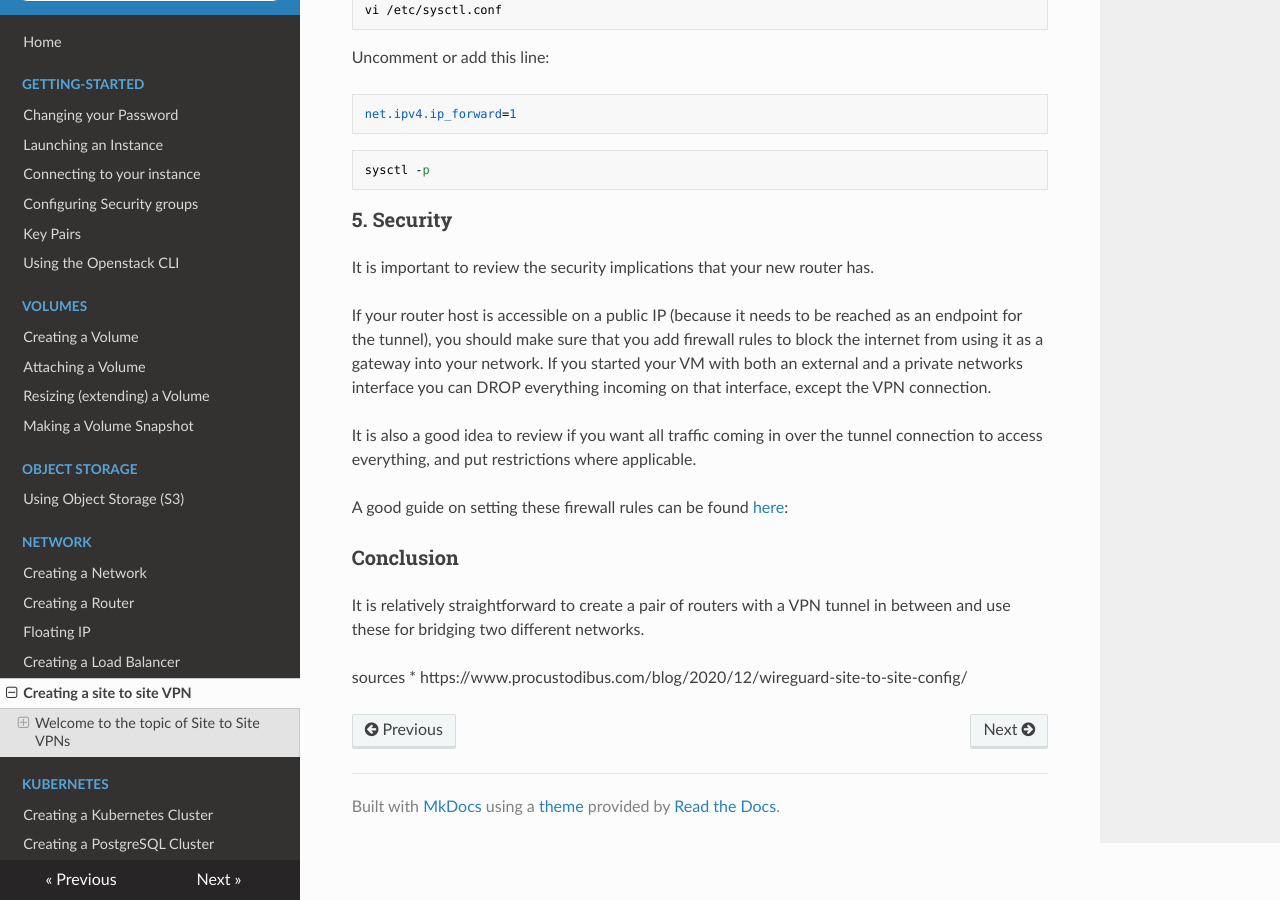
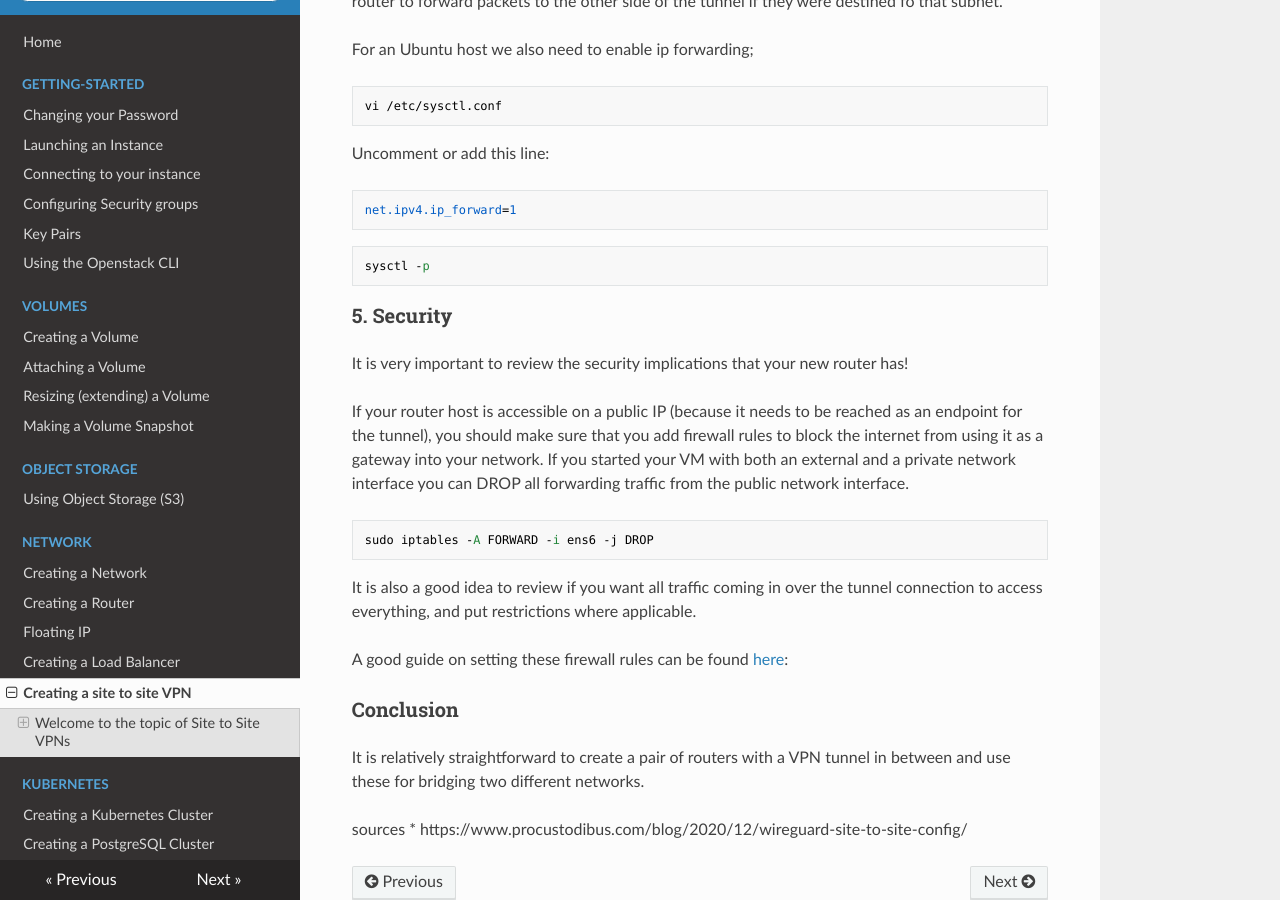
Before and after one commit to leafcloudhq/documentation-rtd, an MkDocs documentation site: the page built from docs/network/Setup-site-to-site-vpn.md, in a window 1280 px wide and 900 px high, scrolled down 2904 px. Built offline with MkDocs 1.6.1, drawn with Linux system fonts in a browser that asks for light colours; nearby versions of some CDN libraries; some of the changed text lies outside the part shown.

````diff
--- a/docs/network/Setup-site-to-site-vpn.md
+++ b/docs/network/Setup-site-to-site-vpn.md
@@ -43,6 +43,7 @@
 openstack server create --flavor ec1.small --image Ubuntu-20.04 --network external --network <your_private> --key-name <ssh_key_name> wg-router
 ```
 
+Tip: Add a user, with a password for yourself, and add yourself to the sudo group. This way you can always recover access to your host via the cloud console if you misconfigured the network and locked yourself out.
 
 ### 3. Setting up a wireguard tunnel
 
@@ -81,9 +82,13 @@
 ```
 
 ### 5. Security
-It is important to review the security implications that your new router has.
+It is very important to review the security implications that your new router has!
 
-If your router host is accessible on a public IP (because it needs to be reached as an endpoint for the tunnel), you should make sure that you add firewall rules to block the internet from using it as a gateway into your network. If you started your VM with both an external and a private networks interface you can DROP everything incoming on that interface, except the VPN connection.
+If your router host is accessible on a public IP (because it needs to be reached as an endpoint for the tunnel), you should make sure that you add firewall rules to block the internet from using it as a gateway into your network. If you started your VM with both an external and a private network interface you can DROP all forwarding traffic from the public network interface.
+
+```
+sudo iptables -A FORWARD -i ens6 -j DROP
+```
 
 It is also a good idea to review if you want all traffic coming in over the tunnel connection to access everything, and put restrictions where applicable.
 
````
